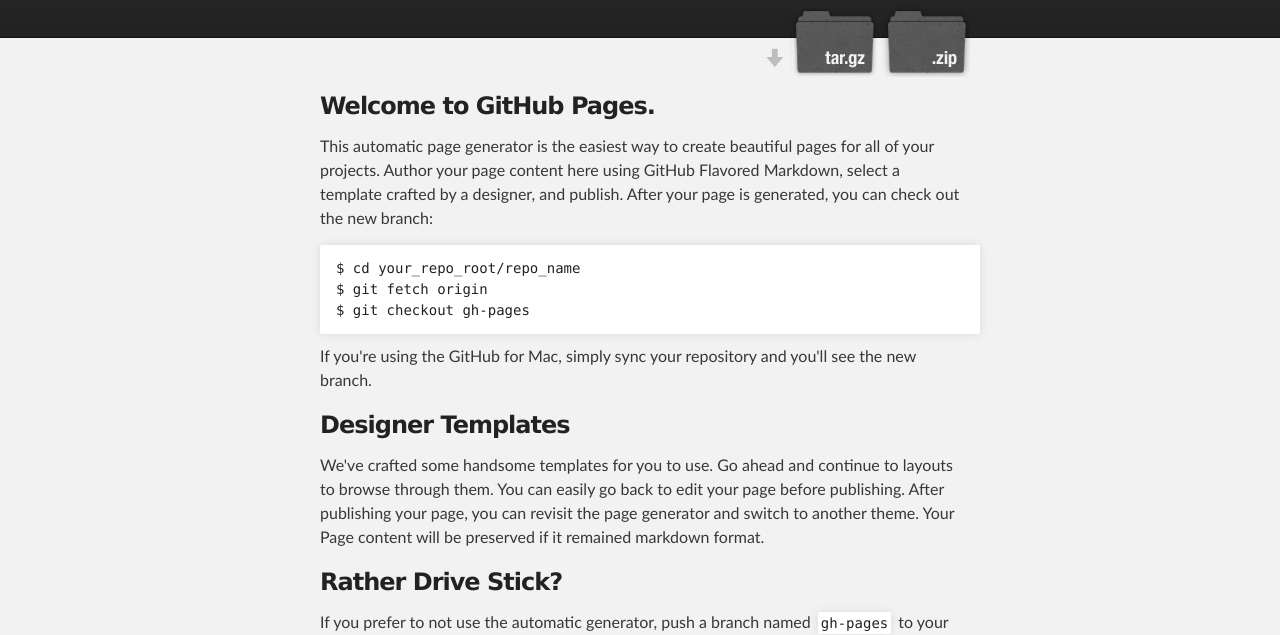
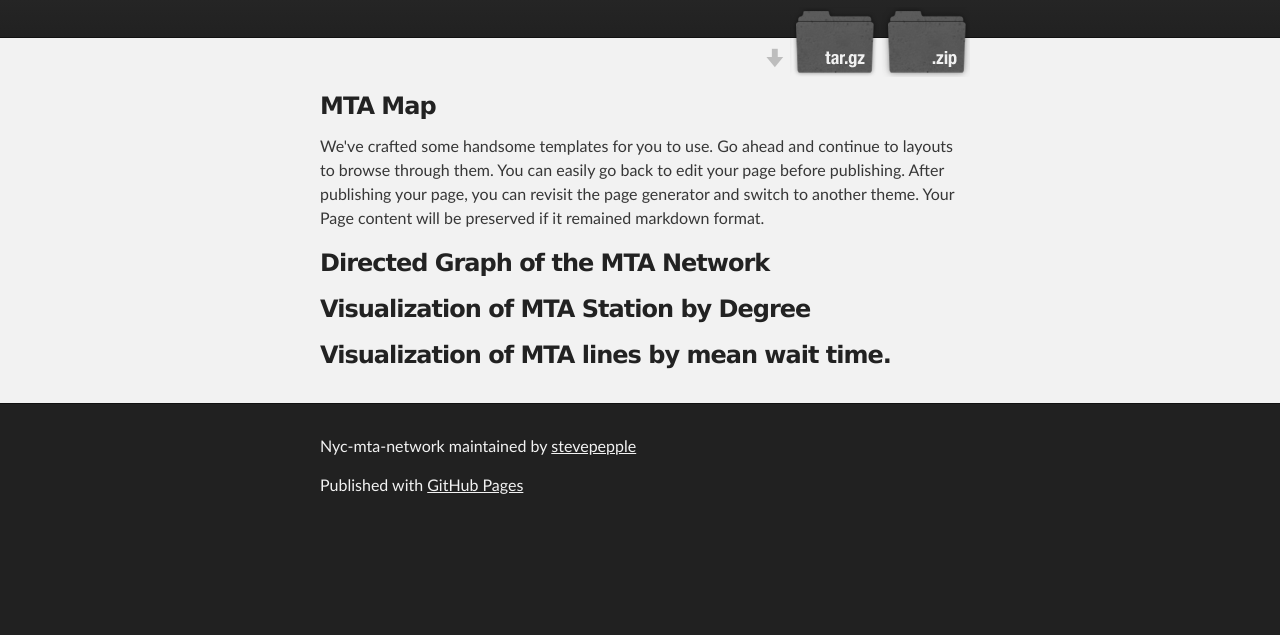
Before and after one commit to stevepepple/nyc-mta-network, a plain HTML site: page index.html in a window 1280 px wide. Shown: the part 172-807 px from the top of the page. Drawn offline with Linux system fonts and the light colour scheme.

```diff
--- a/index.html
+++ b/index.html
@@ -32,36 +32,18 @@
     <div id="main_content_wrap" class="outer">
       <section id="main_content" class="inner">
         <h3>
-<a name="welcome-to-github-pages" class="anchor" href="#welcome-to-github-pages"><span class="octicon octicon-link"></span></a>Welcome to GitHub Pages.</h3>
-
-<p>This automatic page generator is the easiest way to create beautiful pages for all of your projects. Author your page content here using GitHub Flavored Markdown, select a template crafted by a designer, and publish. After your page is generated, you can check out the new branch:</p>
-
-<pre><code>$ cd your_repo_root/repo_name
-$ git fetch origin
-$ git checkout gh-pages
-</code></pre>
-
-<p>If you're using the GitHub for Mac, simply sync your repository and you'll see the new branch.</p>
-
-<h3>
-<a name="designer-templates" class="anchor" href="#designer-templates"><span class="octicon octicon-link"></span></a>Designer Templates</h3>
+<a name="mta-map" class="anchor" href="#mta-map"><span class="octicon octicon-link"></span></a>MTA Map</h3>
 
 <p>We've crafted some handsome templates for you to use. Go ahead and continue to layouts to browse through them. You can easily go back to edit your page before publishing. After publishing your page, you can revisit the page generator and switch to another theme. Your Page content will be preserved if it remained markdown format.</p>
 
 <h3>
-<a name="rather-drive-stick" class="anchor" href="#rather-drive-stick"><span class="octicon octicon-link"></span></a>Rather Drive Stick?</h3>
-
-<p>If you prefer to not use the automatic generator, push a branch named <code>gh-pages</code> to your repository to create a page manually. In addition to supporting regular HTML content, GitHub Pages support Jekyll, a simple, blog aware static site generator written by our own Tom Preston-Werner. Jekyll makes it easy to create site-wide headers and footers without having to copy them across every page. It also offers intelligent blog support and other advanced templating features.</p>
+<a name="directed-graph-of-the-mta-network" class="anchor" href="#directed-graph-of-the-mta-network"><span class="octicon octicon-link"></span></a>Directed Graph of the MTA Network</h3>
 
 <h3>
-<a name="authors-and-contributors" class="anchor" href="#authors-and-contributors"><span class="octicon octicon-link"></span></a>Authors and Contributors</h3>
-
-<p>You can <a href="https://github.com/blog/821" class="user-mention">@mention</a> a GitHub username to generate a link to their profile. The resulting <code>&lt;a&gt;</code> element will link to the contributor's GitHub Profile. For example: In 2007, Chris Wanstrath (<a href="https://github.com/defunkt" class="user-mention">@defunkt</a>), PJ Hyett (<a href="https://github.com/pjhyett" class="user-mention">@pjhyett</a>), and Tom Preston-Werner (<a href="https://github.com/mojombo" class="user-mention">@mojombo</a>) founded GitHub.</p>
+<a name="visualization-of-mta-station-by-degree" class="anchor" href="#visualization-of-mta-station-by-degree"><span class="octicon octicon-link"></span></a>Visualization of MTA Station by Degree</h3>
 
 <h3>
-<a name="support-or-contact" class="anchor" href="#support-or-contact"><span class="octicon octicon-link"></span></a>Support or Contact</h3>
-
-<p>Having trouble with Pages? Check out the documentation at <a href="http://help.github.com/pages">http://help.github.com/pages</a> or contact <a href="mailto:support@github.com">support@github.com</a> and we’ll help you sort it out.</p>
+<a name="visualization-of-mta-lines-by-mean-wait-time" class="anchor" href="#visualization-of-mta-lines-by-mean-wait-time"><span class="octicon octicon-link"></span></a>Visualization of MTA lines by mean wait time.</h3>
       </section>
     </div>
 
```
Also changed, not shown: params.json (+1 -1 lines).
